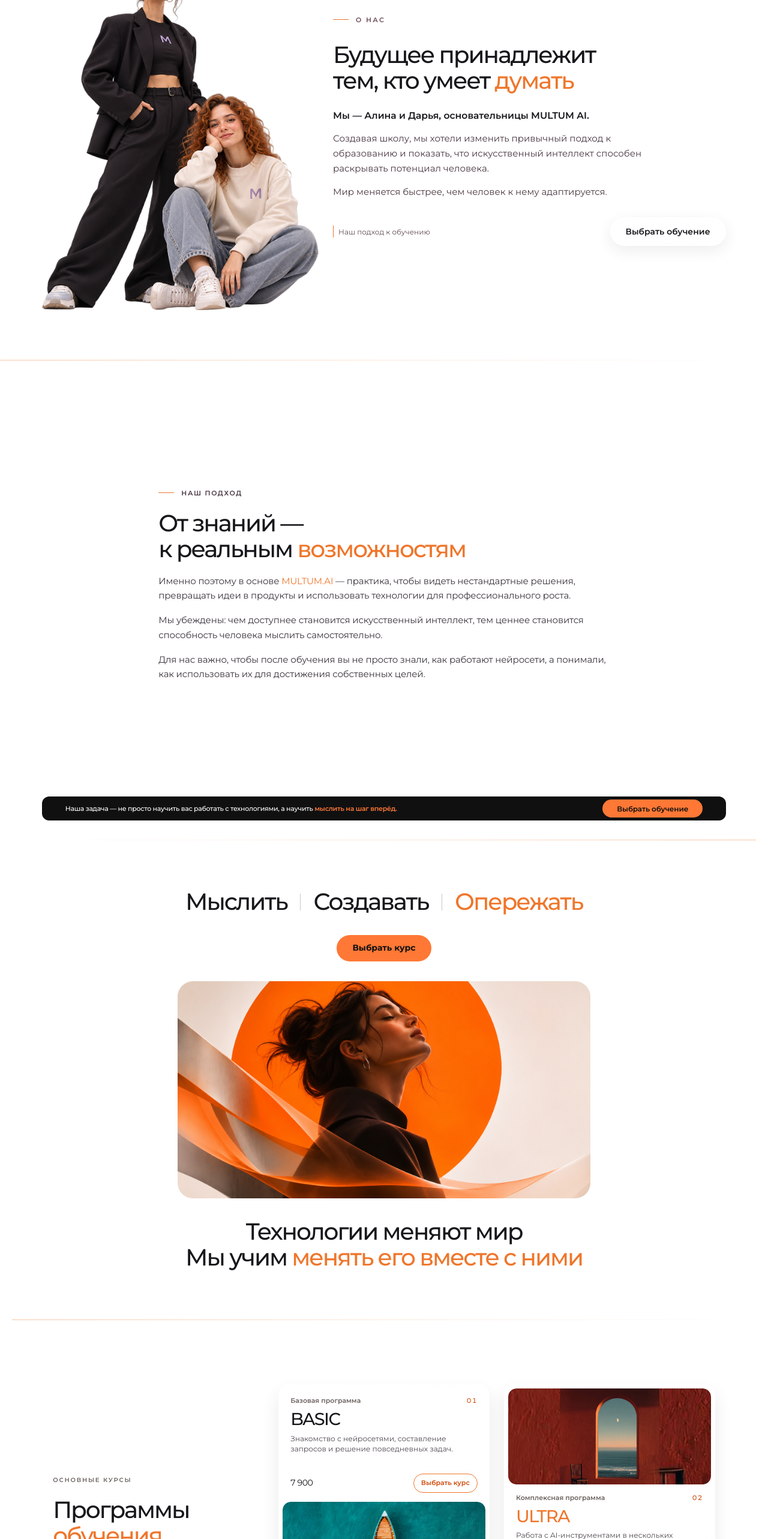
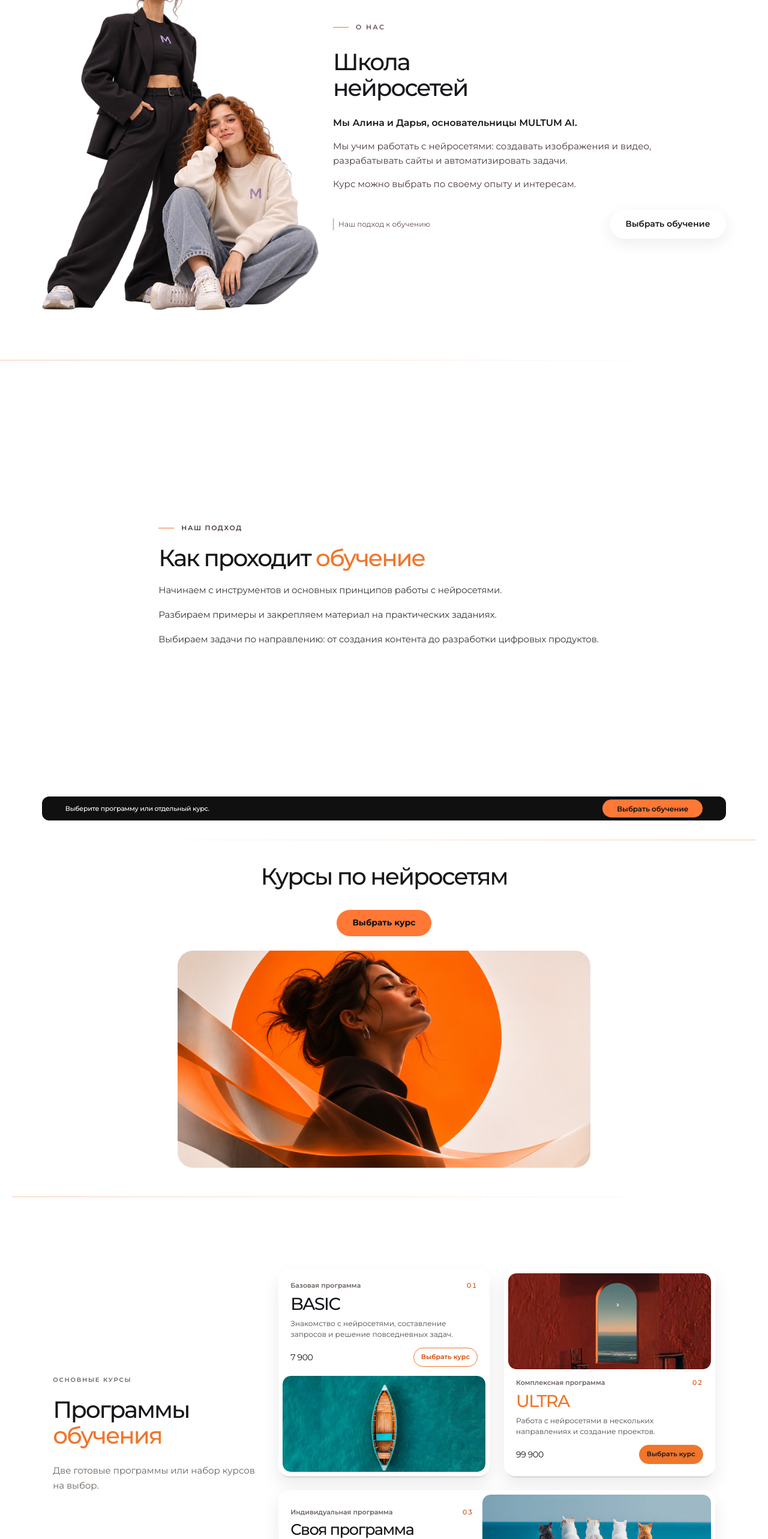
Before and after one commit to fuks19200-ctrl/09, a Next.js app: page / in a window 1280 px wide. Shown: the part 1000-3566 px from the top of the page at 60% size. Built offline with nearby package versions, Linux system fonts and the light colour scheme.

Commit message:
Remove generic marketing copy and simplify catalogue into compact gradient folders

```diff
--- a/app/components/AboutContent.tsx
+++ b/app/components/AboutContent.tsx
@@ -12,10 +12,10 @@ export default function AboutContent({ embedded = false }: { embedded?: boolean
         {foundersPortrait && <img className="about-founders-portrait" src={"/images/" + encodeURIComponent(foundersPortrait)} alt="Основательницы MULTUM AI" width={1101} height={1429} /> }
         <div className="about-hero-copy">
           <p className="about-eyebrow">О нас</p>
-          <Heading id="about-title">Будущее принадлежит <span>тем, кто умеет <em>думать</em></span></Heading>
-          <p className="about-byline">Мы — Алина и Дарья, основательницы MULTUM AI.</p>
-          <p className="about-lead">Создавая школу, мы хотели изменить привычный подход к образованию и показать, что искусственный интеллект способен раскрывать потенциал человека.</p>
-          <p className="about-lead">Мир меняется быстрее, чем человек к нему адаптируется.</p>
+          <Heading id="about-title">Школа <span>нейросетей</span></Heading>
+          <p className="about-byline">Мы Алина и Дарья, основательницы MULTUM AI.</p>
+          <p className="about-lead">Мы учим работать с нейросетями: создавать изображения и видео, разрабатывать сайты и автоматизировать задачи.</p>
+          <p className="about-lead">Курс можно выбрать по своему опыту и интересам.</p>
           <div className="about-hero-actions">
             <a className="about-scroll" href="#approach">Наш подход к обучению</a>
             <a className="button button--glass founders-cta" href="/courses/">Выбрать обучение</a>
@@ -26,17 +26,17 @@ export default function AboutContent({ embedded = false }: { embedded?: boolean
         <div className="about-details-inner">
           <div>
             <p className="about-eyebrow">Наш подход</p>
-            <h2 id="approach-title">От знаний — <br />к реальным <span>возможностям</span></h2>
+            <h2 id="approach-title">Как проходит <span>обучение</span></h2>
           </div>
           <div className="about-details-copy">
-            <p>Именно поэтому в основе <span style={{ color: "var(--color-orange)" }}>MULTUM.AI</span> — практика, чтобы видеть нестандартные решения, превращать идеи в продукты и использовать технологии для профессионального роста.</p>
-            <p>Мы убеждены: чем доступнее становится искусственный интеллект, тем ценнее становится способность человека мыслить самостоятельно.</p>
-            <p>Для нас важно, чтобы после обучения вы не просто знали, как работают нейросети, а понимали, как использовать их для достижения собственных целей.</p>
+            <p>Начинаем с инструментов и основных принципов работы с нейросетями.</p>
+            <p>Разбираем примеры и закрепляем материал на практических заданиях.</p>
+            <p>Выбираем задачи по направлению: от создания контента до разработки цифровых продуктов.</p>
           </div>
         </div>
         <div className="about-course-banner">
           <div className="about-course-banner__copy">
-            <p className="about-course-banner__title">Наша задача — не просто научить вас работать с технологиями, а научить <strong>мыслить на шаг вперёд.</strong></p>
+            <p className="about-course-banner__title">Выберите программу или отдельный курс.</p>
           </div>
           <a className="about-course-banner__button" href="/courses/">Выбрать обучение</a>
         </div>
--- a/app/components/CoursesContent.tsx
+++ b/app/components/CoursesContent.tsx
@@ -1,5 +1,4 @@
 import { courses, directions, contact, programs } from "../data/courses";
-import { directionImages } from "../data/direction-images";
 import { AddCourseButton, StartCustomProgram } from "./CourseCart";
 
 export default function CoursesContent({ embedded = false }: { embedded?: boolean }) {
@@ -9,20 +8,13 @@ export default function CoursesContent({ embedded = false }: { embedded?: boolea
       <section className="creative-manifesto creative-manifesto--centered" id="manifesto" aria-labelledby="manifesto-title">
         <div className="creative-manifesto__copy">
           <Heading id="manifesto-title">
-            <span>Мыслить</span>
-            <span>Создавать</span>
-            <span>Опережать</span>
+            Курсы по нейросетям
           </Heading>
           <div className="creative-manifesto__actions">
             <a className="creative-manifesto__primary" href="#programs">Выбрать курс</a>
           </div>
         </div>
         <div className="creative-philosophy-image creative-manifesto__portrait" aria-hidden="true" />
-        <section className="creative-philosophy" id="philosophy" aria-labelledby="philosophy-heading">
-          <div className="creative-philosophy-copy">
-            <h2 id="philosophy-heading">Технологии меняют мир<br />Мы учим <span>менять его вместе с ними</span></h2>
-          </div>
-        </section>
       </section>
       <section className="courses-screen courses-intro" id="programs" aria-labelledby="courses-title">
         <div className="courses-container">
@@ -30,7 +22,7 @@ export default function CoursesContent({ embedded = false }: { embedded?: boolea
             <header className="courses-manifesto">
               <p className="courses-kicker">ОСНОВНЫЕ КУРСЫ</p>
               <h2 id="courses-title" className="courses-programs-title">Программы <span>обучения</span></h2>
-              <p className="courses-manifesto-description">Комплексное обучение искусственному интеллекту: от базовых навыков работы с нейросетями до создания собственных цифровых продуктов и монетизации знаний.</p>
+              <p className="courses-manifesto-description">Две готовые программы или набор курсов на выбор.</p>
             </header>
             <div className="program-grid">
             {programs.map((program) => (
@@ -56,7 +48,7 @@ export default function CoursesContent({ embedded = false }: { embedded?: boolea
                     <p className="program-label">Индивидуальная программа</p>
                     <span className="program-index" aria-hidden="true">03</span>
                   </div>
-                  <h3 className="program-name">Собери свою программу</h3>
+                  <h3 className="program-name">Своя программа</h3>
                   <p className="program-description">Выберите минимум 3 курса со скидкой 40%.</p>
                   <div className="program-footer">
                     <StartCustomProgram />
@@ -76,24 +68,19 @@ export default function CoursesContent({ embedded = false }: { embedded?: boolea
               <p className="courses-kicker">СПЕЦИАЛИЗАЦИИ</p>
               <h2 id="directions-title">Направления <span>обучения</span></h2>
             </div>
-            <p>Пять направлений. Выберите отдельный курс под свои цели.</p>
+            <p>Пять направлений, десять курсов.</p>
           </header>
           <div className="specialty-grid specialty-grid--directions">
             {directions.map((direction) => {
               const modules = courses.filter((course) => direction.modules.includes(course.name));
-              const cover = embedded && direction.slug === "creative" ? undefined : directionImages(direction.slug).find(Boolean);
               return (
                 <a className={"specialty-card specialty-card--direction specialty-card--" + direction.theme + " direction-theme--" + direction.slug} key={direction.name} href={"/courses/" + direction.slug + "/"} aria-label={"Подробнее: " + direction.name}>
-                  <div className={"specialty-art specialty-art--direction specialty-art--" + direction.theme} aria-hidden="true">
-                    {cover ? <img src={cover} alt="" width="280" height="158" loading="lazy" /> : <div className="folder-art" aria-hidden="true"><i/><i/><i/></div>}
-                    <span>{direction.code}</span>
-                  </div>
                   <div className="specialty-content">
+                    <div className="folder-meta"><span>{direction.code}</span><span aria-hidden="true">↗</span></div>
                     <h3>{direction.name}</h3>
                     <p>{direction.description}</p>
                     <div className="direction-card-footer">
-                      <span>{modules.length === 1 ? "Программа" : modules.length + " курса"}</span>
-                      <span className="direction-details-label">Подробнее <span aria-hidden="true">→</span></span>
+                      <span>{modules.length === 1 ? "1 курс" : modules.length + " курса"}</span>
                     </div>
                   </div>
                 </a>
--- a/app/courses/[direction]/page.tsx
+++ b/app/courses/[direction]/page.tsx
@@ -76,9 +76,9 @@ export default async function DirectionPage({ params }: Props) {
           </section>
           <section className="direction-support" aria-labelledby="direction-support-title">
             <div className="direction-support-copy">
-              <p className="direction-support-label">Персональная консультация</p>
+              <p className="direction-support-label">Консультация</p>
               <h2 id="direction-support-title">Нужна помощь с выбором?</h2>
-              <p>Подберём обучение под ваши цели, уровень и бюджет.</p>
+              <p>Ответим на вопросы о курсах и стоимости.</p>
             </div>
             <a className="course-action direction-support-action" href={contact}>Консультация <svg viewBox="0 0 20 20" fill="none" aria-hidden="true"><path d="M5 15 15 5M6 5h9v9"/></svg></a>
           </section>
--- a/app/data/courses.ts
+++ b/app/data/courses.ts
@@ -1,6 +1,6 @@
 export const programs = [
   { name: "BASIC", label: "Базовая программа", description: "Знакомство с нейросетями, составление запросов и решение повседневных задач.", price: "7 900", theme: "basis" },
-  { name: "ULTRA", label: "Комплексная программа", description: "Работа с AI-инструментами в нескольких направлениях и создание собственных проектов.", price: "99 900", theme: "ultra" },
+  { name: "ULTRA", label: "Комплексная программа", description: "Работа с нейросетями в нескольких направлениях и создание проектов.", price: "99 900", theme: "ultra" },
 ];
 
 export const courses = [
@@ -8,20 +8,20 @@ export const courses = [
   { name: "Дизайн и брендинг", description: "Графический дизайн и визуальные материалы", price: "14 900 ₽", code: "02", theme: "design" },
   { name: "Видео и анимация", description: "Генерация видео и анимация", price: "20 900 ₽", code: "03", theme: "video" },
   { name: "3D-графика", description: "Создание трёхмерной графики", price: "25 900 ₽", code: "04", theme: "three" },
-  { name: "Создание сайтов", description: "Разработка сайтов с помощью AI", price: "49 900 ₽", code: "05", theme: "websites" },
+  { name: "Создание сайтов", description: "Разработка сайтов с помощью нейросетей", price: "49 900 ₽", code: "05", theme: "websites" },
   { name: "Разработка игр", description: "Создание игр", price: "45 900 ₽", code: "06", theme: "games" },
-  { name: "ИИ-агенты", description: "Разработка AI-агентов", price: "59 900 ₽", code: "07", theme: "agents" },
+  { name: "ИИ-агенты", description: "Разработка ИИ-агентов", price: "59 900 ₽", code: "07", theme: "agents" },
   { name: "Автоматизация", description: "Автоматизация рабочих процессов", price: "59 900 ₽", code: "08", theme: "automation" },
   { name: "Маркетинг", description: "Дополнительный курс по маркетингу", price: "5 900 ₽", code: "09", theme: "marketing" },
-  { name: "Создание ИИ-продуктов", description: "Дополнительный курс по созданию AI-продуктов", price: "10 900 ₽", code: "10", theme: "product" },
+  { name: "Создание ИИ-продуктов", description: "Дополнительный курс по созданию ИИ-продуктов", price: "10 900 ₽", code: "10", theme: "product" },
 ];
 
 export const directions = [
   { name: "Творчество и дизайн", code: "01", theme: "creative", slug: "creative", description: "Контент, графический дизайн, видео и анимация.", modules: ["Создание контента", "Дизайн и брендинг", "Видео и анимация"] },
   { name: "Разработка", code: "02", theme: "development", slug: "development", description: "Разработка сайтов, игр и интерактивных проектов.", modules: ["Создание сайтов", "Разработка игр"] },
   { name: "3D-графика", code: "03", theme: "three", slug: "3d", description: "Создание трёхмерной графики, моделей и объектов.", modules: ["3D-графика"] },
-  { name: "ИИ-системы", code: "04", theme: "systems", slug: "systems", description: "AI-агенты и автоматизация рабочих процессов.", modules: ["ИИ-агенты", "Автоматизация"] },
-  { name: "Бизнес и маркетинг", code: "05", theme: "business", slug: "business", description: "Создание, продвижение и монетизация AI-продуктов.", modules: ["Маркетинг", "Создание ИИ-продуктов"] },
+  { name: "ИИ-системы", code: "04", theme: "systems", slug: "systems", description: "ИИ-агенты и автоматизация рабочих процессов.", modules: ["ИИ-агенты", "Автоматизация"] },
+  { name: "Бизнес и маркетинг", code: "05", theme: "business", slug: "business", description: "Создание и продвижение ИИ-продуктов.", modules: ["Маркетинг", "Создание ИИ-продуктов"] },
 ];
 
 export const creativeBundle = {
```
Also changed, not shown: app/globals.css.
